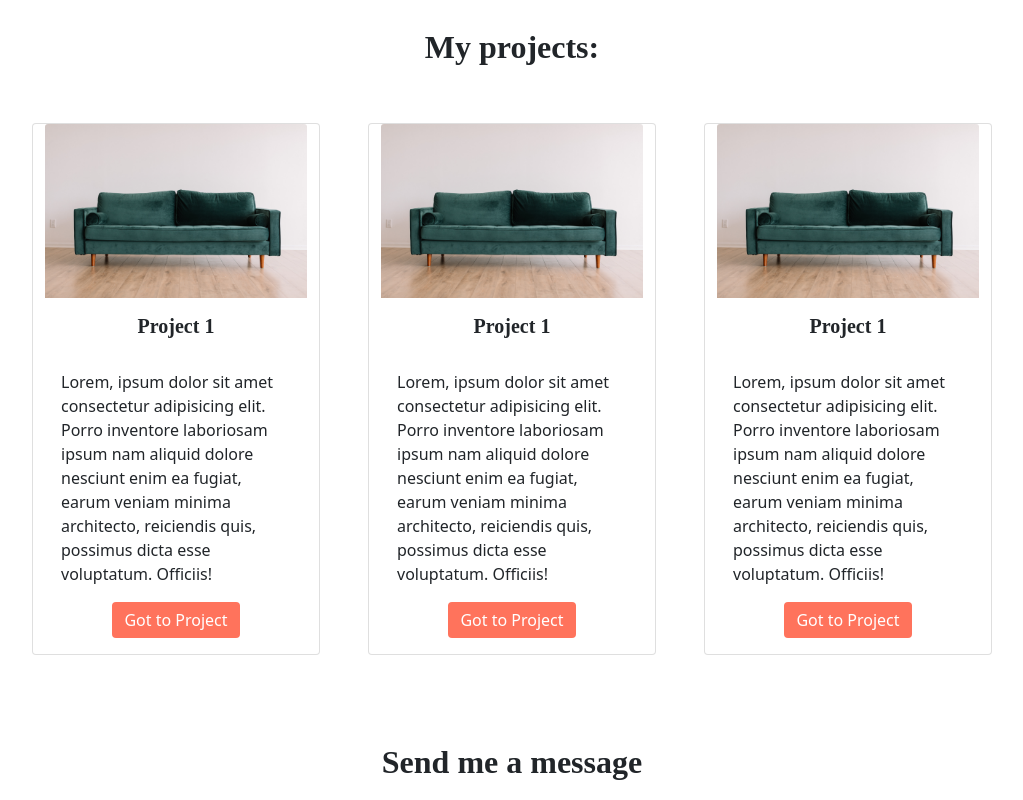
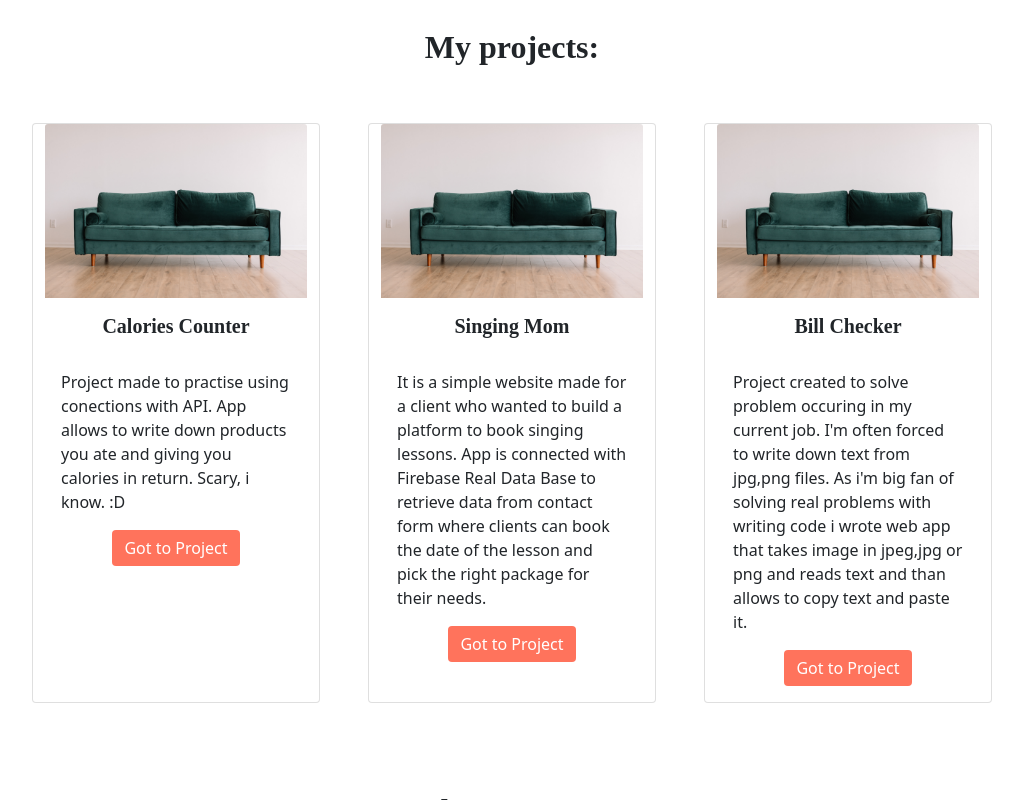
Before and after one commit to mik9016/Portfolio, a website built with webpack: page src/index.html in a window 1280 px wide. Shown: the part 2698-3498 px from the top of the page, without its empty margins (128-1151 px from the left). Built offline with nearby package versions, Linux system fonts and the light colour scheme; files whose address does not match are found by name; a web font is replaced by a local one.

Commit message:
add new Project Description

```diff
--- a/src/index.html
+++ b/src/index.html
@@ -80,10 +80,10 @@
             <h2 class="card-title">About me:</h2>
             <div class="card-body">
               <h4 class="card-text">
-                Hi, i'm composer and software developer who through maiking
-                music for video games felt in love with programming. Currently
-                I'm in postgraduate studies at the WSB University in the field
-                of Front-End Developer with Angular.
+                Hi, i'm composer and software developer who through making music
+                for video games felt in love with programming. Currently I'm in
+                postgraduate studies at the WSB University in the field of
+                Front-End Developer with Angular.
               </h4>
             </div>
           </div>
@@ -141,12 +141,11 @@
             <div class="card m-4" style="width: 18rem">
               <img class="card-img-top" src="./assets/couch.jpg" alt="Pic" />
               <div class="card-body">
-                <h5 class="card-title">Project 1</h5>
+                <h5 class="card-title">Calories Counter</h5>
                 <p class="card-text">
-                  Lorem, ipsum dolor sit amet consectetur adipisicing elit.
-                  Porro inventore laboriosam ipsum nam aliquid dolore nesciunt
-                  enim ea fugiat, earum veniam minima architecto, reiciendis
-                  quis, possimus dicta esse voluptatum. Officiis!
+                  Project made to practise using conections with API.
+                  App allows to write down products you ate and giving you calories in return.
+                  Scary, i know. :D
                 </p>
                 <div class="text-center">
                   <a class="btn btn-primary" href=""> Got to Project</a>
@@ -157,12 +156,13 @@
             <div class="card m-4" style="width: 18rem">
               <img class="card-img-top" src="./assets/couch.jpg" alt="Pic" />
               <div class="card-body">
-                <h5 class="card-title">Project 1</h5>
+                <h5 class="card-title">Singing Mom</h5>
                 <p class="card-text">
-                  Lorem, ipsum dolor sit amet consectetur adipisicing elit.
-                  Porro inventore laboriosam ipsum nam aliquid dolore nesciunt
-                  enim ea fugiat, earum veniam minima architecto, reiciendis
-                  quis, possimus dicta esse voluptatum. Officiis!
+                  It is a simple website made for a client who wanted to build a
+                  platform to book singing lessons. App is connected with
+                  Firebase Real Data Base to retrieve data from contact form
+                  where clients can book the date of the lesson and pick the
+                  right package for their needs.<br />
                 </p>
                 <div class="text-center">
                   <a class="btn btn-primary" href=""> Got to Project</a>
@@ -173,12 +173,13 @@
             <div class="card m-4" style="width: 18rem">
               <img class="card-img-top" src="./assets/couch.jpg" alt="Pic" />
               <div class="card-body">
-                <h5 class="card-title">Project 1</h5>
+                <h5 class="card-title">Bill Checker</h5>
                 <p class="card-text">
-                  Lorem, ipsum dolor sit amet consectetur adipisicing elit.
-                  Porro inventore laboriosam ipsum nam aliquid dolore nesciunt
-                  enim ea fugiat, earum veniam minima architecto, reiciendis
-                  quis, possimus dicta esse voluptatum. Officiis!
+                  Project created to solve problem occuring in my current job.
+                  I'm often forced to write down text from jpg,png files. As i'm
+                  big fan of solving real problems with writing code i wrote web
+                  app that takes image in jpeg,jpg or png and reads text and
+                  than allows to copy text and paste it.
                 </p>
                 <div class="text-center">
                   <a class="btn btn-primary" href=""> Got to Project</a>
@@ -239,11 +240,17 @@
       <div id="footer">
         <footer>
           <div id="social-icons">
-            <a href="https://www.linkedin.com/in/miko%C5%82aj-gruszecki-2b54561b8/" target="_blank"
+            <a
+              href="https://www.linkedin.com/in/miko%C5%82aj-gruszecki-2b54561b8/"
+              target="_blank"
               ><img src="./assets/linkedin-icon-2.svg" alt="linded-in"
             /></a>
-            <a href="https://github.com/mik9016" target="_blank" ><img src="./assets/github-icon-1.svg" alt="github" /></a>
-            <a href="mailto: mikgru9016@gmail.com"> <img src="./assets/gmail-icon.svg" alt="gmail" /></a>
+            <a href="https://github.com/mik9016" target="_blank"
+              ><img src="./assets/github-icon-1.svg" alt="github"
+            /></a>
+            <a href="mailto: mikgru9016@gmail.com">
+              <img src="./assets/gmail-icon.svg" alt="gmail"
+            /></a>
           </div>
           <div>
             <p>&copy; Copyright Mikolaj Gruszecki</p>
--- a/src/index.js
+++ b/src/index.js
@@ -1 +1,8 @@
 import style from "./scss/index.scss";
+
+
+const navigation = document.querySelector('#navigation');
+
+const tl = new TimeLineMax();
+
+tl.fromTo(navigation,1,{height: "0%"},{height:"80%"});
```
